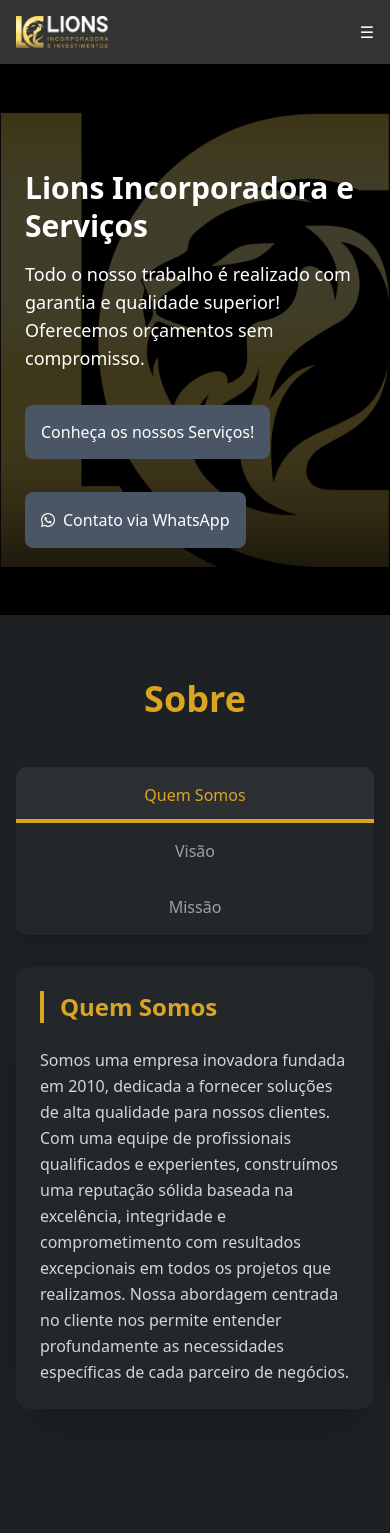
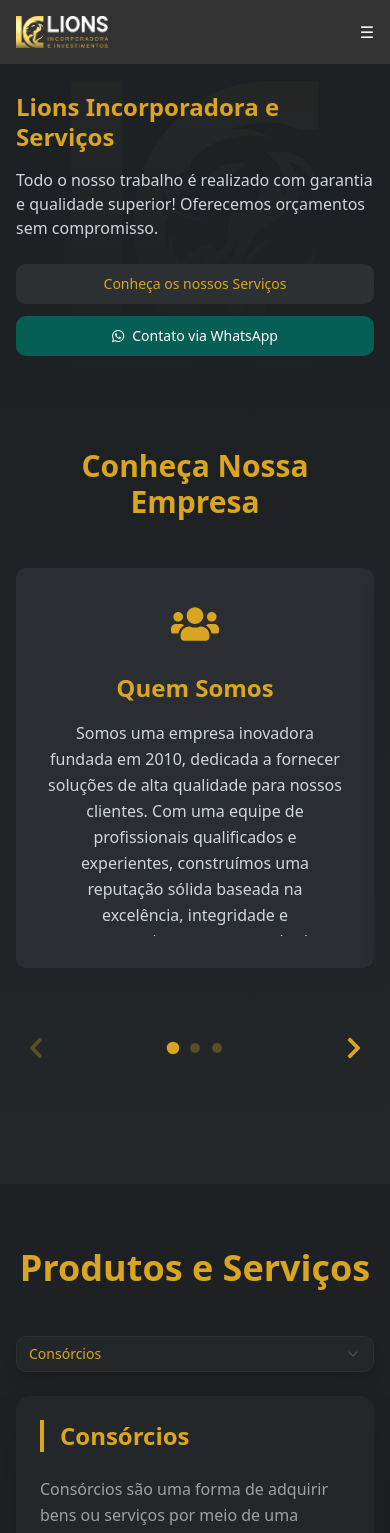
Before and after one commit to gustavohn2017/lions-inc, a Next.js app: page / in a window 390 px wide. Shown: the top 1533 px of the page. Built offline with nearby package versions, Linux system fonts and the light colour scheme.

Commit message:
Add react-slick and slick-carousel dependencies; implement custom styles for slider in globals.css and update Hero component layout for improved responsiveness and visual appeal

```diff
--- a/package.json
+++ b/package.json
@@ -28,6 +28,8 @@
     "react-icons": "^5.5.0",
     "react-responsive-carousel": "^3.2.23",
     "react-router-dom": "^7.2.0",
+    "react-slick": "^0.30.3",
+    "slick-carousel": "^1.8.1",
     "tailwind-merge": "^3.0.2",
     "tailwindcss-animate": "^1.0.7"
   },
@@ -37,6 +39,7 @@
     "@types/react": "^19.0.10",
     "@types/react-dom": "^19",
     "@types/react-fontawesome": "^1.6.8",
+    "@types/react-slick": "^0.23.13",
     "tailwindcss": "^4.0.9",
     "typescript": "^5"
   }
--- a/src/app/_components/Hero/Hero.tsx
+++ b/src/app/_components/Hero/Hero.tsx
@@ -1,4 +1,5 @@
 "use client";
+
 import { FontAwesomeIcon } from '@fortawesome/react-fontawesome';
 import { faWhatsapp } from '@fortawesome/free-brands-svg-icons';
 import Image from 'next/image';
@@ -6,55 +7,81 @@
 
 export function Hero() {
   return (
-    <section className="relative bg-[#000000] text-white md:pb-0 overflow-hidden h-[20%]">
-
-      <div className="container md:hidden justify-center flex h-full">
+    <section className="relative bg-[#1E2124] text-white overflow-hidden min-h-[320px] md:min-h-[380px] lg:min-h-[320px]">
+      {/* Background Pattern - Mobile and Tablet */}
+      <div className="absolute inset-0 md:hidden">
+        <div className="absolute inset-0 bg-gradient-to-b from-[#1E2124]/90 to-[#1E2124] z-10" />
         <Image
           src={LC}
-          alt="Logo"
-          width={100}
-          height={100}
-          className="absolute opacity-25 h-full w-full object-contain"
+          alt="Background Logo"
+          fill
+          className="opacity-30 object-contain p-4"
+          priority
+          sizes="100vw"
         />
       </div>
 
-      <div className="container mx-auto pt-4 pb-4 relative z-10 flex flex-col md:flex-row items-center h-full px-4">
-        {/* Conteúdo do lado esquerdo */}
-        <article className="w-full md:w-1/2 relative p-[9px]">
-          <div className='mt-20 md:mt-0 relative z-20'>
-            <h1 className="text-3xl md:text-4xl font-bold mb-4 leading-tight">
+      {/* Main Content Container */}
+      <div className="container mx-auto relative z-20 px-4 sm:px-6 lg:px-8 h-full">
+        <div className="grid lg:grid-cols-2 gap-4 lg:gap-6 items-center py-6 lg:py-8 min-h-[320px] md:min-h-[380px] lg:min-h-[320px]">
+          {/* Left Content */}
+          <div className="flex flex-col space-y-4 max-w-xl mx-auto lg:mx-0">
+            <h1 className="text-2xl sm:text-3xl lg:text-4xl font-bold text-[#DAA520] leading-tight">
               Lions Incorporadora e Serviços
             </h1>
-            <p className="text-lg lg:text-2xl mb-6">
-              Todo o nosso trabalho é realizado com garantia e qualidade superior! Oferecemos orçamentos sem compromisso.
+
+            <p className="text-base sm:text-lg text-gray-300">
+              Todo o nosso trabalho é realizado com garantia e qualidade superior!
+              Oferecemos orçamentos sem compromisso.
             </p>
-          </div>
-          <div className="mt-12 relative z-20">
-            <a className="w-fit mt-6 bg-gray-600 text-white p-4 rounded-md" href="#">
-              Conheça os nossos Serviços!
+
+            {/* CTA Buttons */}
+            <div className="flex flex-col sm:flex-row gap-3 pt-2">
+              <a
+                href="#servicos"
+                className="flex-1 sm:flex-none text-center px-5 py-2.5 bg-[#2C3033] hover:bg-[#363B40]
+                text-[#DAA520] rounded-lg transition-all duration-300 text-sm font-medium
+                hover:shadow-lg hover:-translate-y-0.5"
+              >
+                Conheça os nossos Serviços
               </a>
-          </div>
-          <div className="mt-12 mb-6 relative z-20">
-            <a className="w-fit bg-gray-600 text-white p-4 rounded-md flex items-center" href="#">
-              <FontAwesomeIcon icon={faWhatsapp} className="mr-2 h-5 max-w-8" />
+
+              <a
+                href="https://wa.me/yourwhatsappnumber"
+                target="_blank"
+                rel="noopener noreferrer"
+                className="flex-1 sm:flex-none flex items-center justify-center px-5 py-2.5
+                bg-[#075e54] hover:bg-[#128c7e] text-white rounded-lg transition-all
+                duration-300 text-sm font-medium hover:shadow-lg hover:-translate-y-0.5 group"
+              >
+                <FontAwesomeIcon
+                  icon={faWhatsapp}
+                  className="mr-2 h-4 group-hover:scale-110 transition-transform duration-300"
+                />
                 Contato via WhatsApp
               </a>
             </div>
-        </article>
+          </div>
 
-        {/* Imagem do lado direito (reduzida) */}
-        <article className="w-[50%] relative p-[9px] flex justify-end">
-          <div className="hidden md:block container relative w-[50%] h-auto">
+          {/* Right Image - Desktop Only */}
+          <div className="hidden lg:flex justify-center lg:justify-end">
+            <div className="relative w-full max-w-xs">
+              <div className="relative aspect-square">
                 <Image
                   src={LC}
-              alt="Imagem de exemplo"
-              className="object-contain w-full h-full opacity-30 md:opacity-100"
-              width={250}
-              sizes='(max-width: 768px) 50vw, (max-width: 1023px) 50vw, 25vw'
-              style={{ objectFit: 'contain' }}
+                  alt="Logo Lions"
+                  fill
+                  className="object-contain opacity-85 transition-all duration-500 hover:opacity-100"
+                  priority
+                  sizes="(max-width: 1024px) 0vw, 300px"
+                  style={{
+                    filter: 'drop-shadow(0 0 20px rgba(218, 165, 32, 0.1))',
+                  }}
                 />
               </div>
-        </article>
+            </div>
+          </div>
+        </div>
       </div>
     </section>
   );
--- a/src/app/_components/Sobre/Sobre.tsx
+++ b/src/app/_components/Sobre/Sobre.tsx
@@ -1,128 +1,181 @@
-// components/Sobre.tsx
 'use client';
 
-import React, { useState, useEffect } from 'react';
+import React, { useEffect, useState, useRef } from 'react';
 import { motion } from 'framer-motion';
-
-type TabType = 'who' | 'vision' | 'mission';
+import { FaUsers, FaLightbulb, FaBullseye, FaChevronLeft, FaChevronRight } from 'react-icons/fa';
+import Slider from 'react-slick';
+import 'slick-carousel/slick/slick.css';
+import 'slick-carousel/slick/slick-theme.css';
 
 const Sobre: React.FC = () => {
-  const [activeTab, setActiveTab] = useState<TabType>('who');
-  const [isMobile, setIsMobile] = useState<boolean>(false);
+  const [isMobile, setIsMobile] = useState(false);
+  const [activeSlide, setActiveSlide] = useState(0);
+  const sliderRef = useRef<Slider>(null);
 
-  // Detectar viewport para responsividade
   useEffect(() => {
-    const handleResize = () => {
+    const checkIsMobile = () => {
       setIsMobile(window.innerWidth < 768);
     };
 
-    // Inicialização
-    handleResize();
-
-    // Listener para redimensionamento
-    window.addEventListener('resize', handleResize);
-
-    // Cleanup
-    return () => window.removeEventListener('resize', handleResize);
+    checkIsMobile();
+    window.addEventListener('resize', checkIsMobile);
+    return () => window.removeEventListener('resize', checkIsMobile);
   }, []);
 
-  const tabVariants = {
+  const content = [
+    {
+      id: 'who',
+      title: "Quem Somos",
+      content: "Somos uma empresa inovadora fundada em 2010, dedicada a fornecer soluções de alta qualidade para nossos clientes. Com uma equipe de profissionais qualificados e experientes, construímos uma reputação sólida baseada na excelência, integridade e comprometimento com resultados excepcionais em todos os projetos que realizamos.",
+      icon: <FaUsers className="text-5xl text-[#DAA520]" />
+    },
+    {
+      id: 'vision',
+      title: "Nossa Visão",
+      content: "Ser reconhecida como referência de excelência em nosso setor, promovendo inovação e soluções sustentáveis que impactam positivamente a sociedade e estabelecem novos padrões no mercado. Buscamos constantemente antecipar tendências e desenvolver tecnologias que transformam desafios em oportunidades.",
+      icon: <FaLightbulb className="text-5xl text-[#DAA520]" />
+    },
+    {
+      id: 'mission',
+      title: "Nossa Missão",
+      content: "Oferecer produtos e serviços de alta qualidade que atendam às necessidades de nossos clientes, enquanto mantemos um compromisso inabalável com a ética nos negócios, responsabilidade social e desenvolvimento sustentável em todas as nossas operações.",
+      icon: <FaBullseye className="text-5xl text-[#DAA520]" />
+    }
+  ];
+
+  const sliderSettings = {
+    dots: false,
+    infinite: false,
+    speed: 500,
+    slidesToShow: 1,
+    slidesToScroll: 1,
+    arrows: false,
+    beforeChange: (_: number, next: number) => setActiveSlide(next),
+    adaptiveHeight: false
+  };
+
+  const containerVariants = {
+    hidden: { opacity: 0 },
+    visible: {
+      opacity: 1,
+      transition: { staggerChildren: 0.3 }
+    }
+  };
+
+  const itemVariants = {
     hidden: { opacity: 0, y: 20 },
     visible: {
       opacity: 1,
       y: 0,
-      transition: { duration: 0.6, ease: 'easeOut' }
+      transition: {
+        duration: 0.6,
+        ease: "easeOut"
       }
-  };
-
-  const tabContent = {
-    who: {
-      title: "Quem Somos",
-      content: "Somos uma empresa inovadora fundada em 2010, dedicada a fornecer soluções de alta qualidade para nossos clientes. Com uma equipe de profissionais qualificados e experientes, construímos uma reputação sólida baseada na excelência, integridade e comprometimento com resultados excepcionais em todos os projetos que realizamos. Nossa abordagem centrada no cliente nos permite entender profundamente as necessidades específicas de cada parceiro de negócios."
-    },
-    vision: {
-      title: "Nossa Visão",
-      content: "Ser reconhecida como referência de excelência em nosso setor, promovendo inovação e soluções sustentáveis que impactam positivamente a sociedade e estabelecem novos padrões no mercado. Buscamos constantemente antecipar tendências e desenvolver tecnologias que transformam desafios em oportunidades, criando valor duradouro para nossos clientes, colaboradores e para a comunidade."
-    },
-    mission: {
-      title: "Nossa Missão",
-      content: "Oferecer produtos e serviços de alta qualidade que atendam às necessidades de nossos clientes, enquanto mantemos um compromisso inabalável com a ética nos negócios, responsabilidade social e desenvolvimento sustentável em todas as nossas operações. Trabalhamos incansavelmente para superar expectativas, cultivar relacionamentos de longo prazo e contribuir para um futuro mais promissor através da excelência operacional e inovação contínua."
     }
   };
 
   return (
-    <section className="w-full min-h-screen py-16 bg-[#1E2124] flex items-center justify-center">
-      <div className="w-full max-w-6xl mx-auto px-4 sm:px-6 lg:px-8">
-        <h2 className="text-4xl md:text-5xl font-bold text-[#DAA520] mb-12 text-center">Sobre</h2>
+    <section className="h-[800px] bg-gradient-to-b from-[#1E2124] to-[#242729] py-16 px-4 sm:px-6 lg:px-8">
+      <motion.div
+        className="max-w-6xl mx-auto h-full"
+        variants={containerVariants}
+        initial="hidden"
+        animate="visible"
+      >
+        <h2 className="text-3xl md:text-4xl text-[#DAA520] font-bold text-center mb-12">
+          Conheça Nossa Empresa
+        </h2>
 
-        {/* Tabs Navigation */}
-        <div className={`flex ${isMobile ? 'flex-col' : 'justify-center'} mb-8 gap-2`}>
-          <div className={`${isMobile ? 'w-full' : 'inline-flex'} rounded-lg shadow-lg overflow-hidden`}>
+        {isMobile ? (
+          <div className="relative h-[500px]">
+            <div className="h-[400px] mb-8">
+              <Slider ref={sliderRef} {...sliderSettings}>
+                {content.map((item) => (
+                  <div key={item.id} className="!h-[400px]">
+                    <motion.div
+                      variants={itemVariants}
+                      className="bg-[#2A2D31] rounded-lg shadow-lg p-8 h-full"
+                    >
+                      <div className="flex flex-col items-center h-full">
+                        <div className="mb-6 transform hover:scale-110 transition-transform">
+                          {item.icon}
+                        </div>
+                        <h3 className="text-2xl font-semibold text-[#DAA520] mb-4 text-center">
+                          {item.title}
+                        </h3>
+                        <div className="overflow-y-auto flex-1 scrollbar-hide">
+                          <p className="text-gray-300 leading-relaxed text-center">
+                            {item.content}
+                          </p>
+                        </div>
+                      </div>
+                    </motion.div>
+                  </div>
+                ))}
+              </Slider>
+            </div>
+
+            <div className="absolute bottom-0 left-0 right-0 flex items-center justify-between pt-4">
               <button
-              onClick={() => setActiveTab('who')}
-              className={`${isMobile ? 'w-full' : 'px-8'} py-4 font-medium text-base md:text-lg transition-all duration-300 relative overflow-hidden group
-                ${activeTab === 'who'
-                  ? 'bg-[#2C3033] text-[#DAA520]'
-                  : 'bg-[#242729] text-[#A0A0A0] hover:text-[#DAA520]'
-                } ${isMobile ? 'rounded-t-lg' : 'rounded-l-lg'}`}
+                onClick={() => sliderRef.current?.slickPrev()}
+                disabled={activeSlide === 0}
+                className="p-2 text-[#DAA520] disabled:opacity-30 transition-opacity focus:outline-none"
+                aria-label="Previous slide"
               >
-              <span className="relative z-10">Quem Somos</span>
-              <span className="absolute bottom-0 left-0 w-full h-1 bg-[#DAA520] transform scale-x-0 group-hover:scale-x-100 transition-transform duration-300 origin-left"></span>
-              {activeTab === 'who' && (
-                <span className="absolute bottom-0 left-0 w-full h-1 bg-[#DAA520]"></span>
-              )}
+                <FaChevronLeft size={24} />
               </button>
 
+              <div className="flex items-center space-x-3">
+                {content.map((_, index) => (
                   <button
-              onClick={() => setActiveTab('vision')}
-              className={`${isMobile ? 'w-full' : 'px-8'} py-4 font-medium text-base md:text-lg transition-all duration-300 relative overflow-hidden group
-                ${activeTab === 'vision'
-                  ? 'bg-[#2C3033] text-[#DAA520]'
-                  : 'bg-[#242729] text-[#A0A0A0] hover:text-[#DAA520]'
+                    key={index}
+                    onClick={() => sliderRef.current?.slickGoTo(index)}
+                    className={`w-2.5 h-2.5 rounded-full transition-all duration-300 focus:outline-none ${
+                      activeSlide === index
+                        ? 'bg-[#DAA520] scale-125'
+                        : 'bg-[#DAA520] opacity-30'
                     }`}
-            >
-              <span className="relative z-10">Visão</span>
-              <span className="absolute bottom-0 left-0 w-full h-1 bg-[#DAA520] transform scale-x-0 group-hover:scale-x-100 transition-transform duration-300 origin-left"></span>
-              {activeTab === 'vision' && (
-                <span className="absolute bottom-0 left-0 w-full h-1 bg-[#DAA520]"></span>
-              )}
-            </button>
+                    aria-label={`Go to slide ${index + 1}`}
+                  />
+                ))}
+              </div>
 
               <button
-              onClick={() => setActiveTab('mission')}
-              className={`${isMobile ? 'w-full' : 'px-8'} py-4 font-medium text-base md:text-lg transition-all duration-300 relative overflow-hidden group
-                ${activeTab === 'mission'
-                  ? 'bg-[#2C3033] text-[#DAA520]'
-                  : 'bg-[#242729] text-[#A0A0A0] hover:text-[#DAA520]'
-                } ${isMobile ? 'rounded-b-lg' : 'rounded-r-lg'}`}
+                onClick={() => sliderRef.current?.slickNext()}
+                disabled={activeSlide === content.length - 1}
+                className="p-2 text-[#DAA520] disabled:opacity-30 transition-opacity focus:outline-none"
+                aria-label="Next slide"
               >
-              <span className="relative z-10">Missão</span>
-              <span className="absolute bottom-0 left-0 w-full h-1 bg-[#DAA520] transform scale-x-0 group-hover:scale-x-100 transition-transform duration-300 origin-left"></span>
-              {activeTab === 'mission' && (
-                <span className="absolute bottom-0 left-0 w-full h-1 bg-[#DAA520]"></span>
-              )}
+                <FaChevronRight size={24} />
               </button>
             </div>
           </div>
-
-        {/* Tab Content */}
-        <div className="w-full mx-auto bg-[#242729] rounded-xl shadow-2xl overflow-hidden">
+        ) : (
+          <div className="grid grid-cols-1 md:grid-cols-3 gap-6 h-[500px]">
+            {content.map((item) => (
               <motion.div
-            key={activeTab}
-            initial="hidden"
-            animate="visible"
-            variants={tabVariants}
-            className="p-6 md:p-10 min-h-64"
+                key={item.id}
+                variants={itemVariants}
+                className="bg-[#2A2D31] rounded-lg overflow-hidden hover:shadow-xl transition-all duration-300 hover:-translate-y-2 h-full"
               >
-            <h3 className="text-2xl md:text-3xl font-semibold text-[#DAA520] mb-6 border-l-4 border-[#DAA520] pl-4">
-              {tabContent[activeTab].title}
+                <div className="p-8 flex flex-col items-center h-full">
+                  <div className="mb-6 transform hover:scale-110 transition-transform">
+                    {item.icon}
+                  </div>
+                  <h3 className="text-2xl font-semibold text-[#DAA520] mb-4 text-center">
+                    {item.title}
                   </h3>
-            <p className="text-gray-300 leading-relaxed md:text-lg">
-              {tabContent[activeTab].content}
+                  <div className="overflow-y-auto flex-1 scrollbar-hide">
+                    <p className="text-gray-300 leading-relaxed text-center">
+                      {item.content}
                     </p>
-          </motion.div>
                   </div>
                 </div>
+              </motion.div>
+            ))}
+          </div>
+        )}
+      </motion.div>
     </section>
   );
 };
--- a/src/app/globals.css
+++ b/src/app/globals.css
@@ -45,6 +45,32 @@
   --sidebar-accent-foreground: oklch(0.205 0 0);
   --sidebar-border: oklch(0.922 0 0);
   --sidebar-ring: oklch(0.87 0 0);
+}
+
+/* Slider custom styles */
+.slick-slider {
+  overflow: hidden;
+}
+
+.slick-slide {
+  height: auto;
+}
+
+.slick-track {
+  display: flex !important;
+}
+
+.slick-slide > div {
+  height: 100%;
+}
+
+.slick-slide:focus {
+  outline: none;
+}
+
+/* Smooth transitions */
+.slick-slide > div {
+  transition: all 0.3s ease;
 }
 
 .dark {
```
Also changed, not shown: 1 other file (tests, documents, lock files or other folders). Lines whose indentation alone changed are shown as unchanged.
